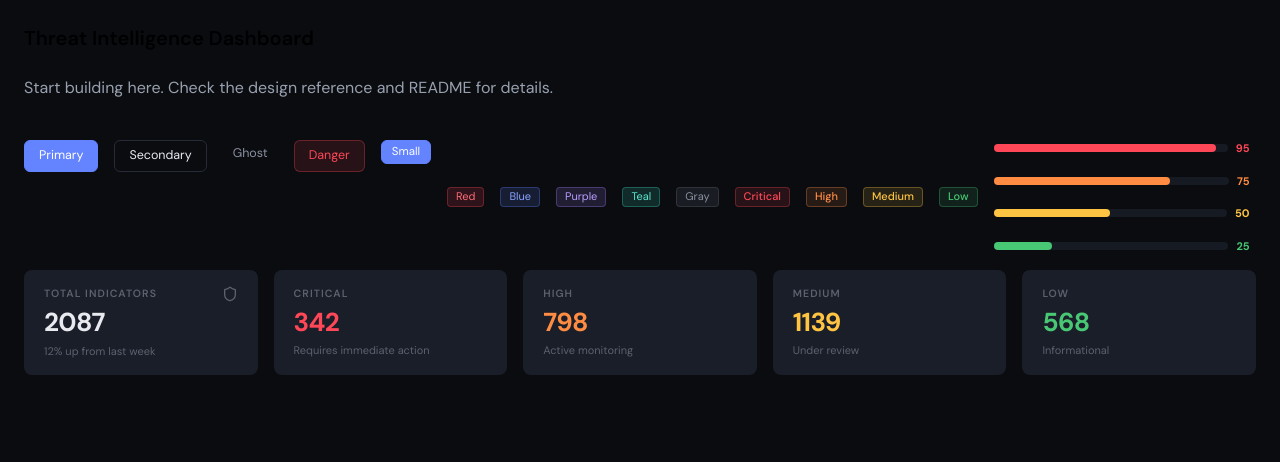
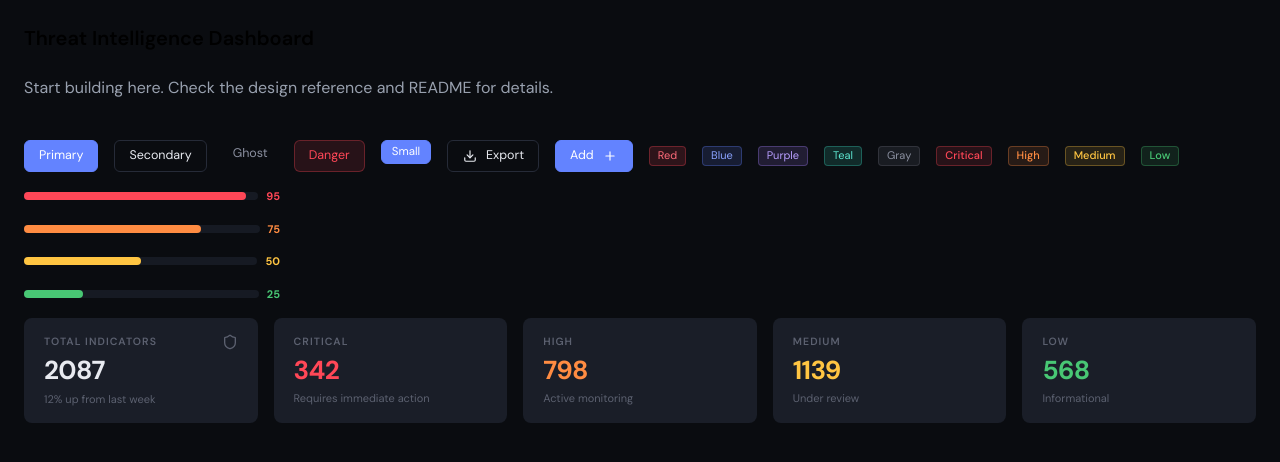
Before and after one commit to leomerlo/take-home-challenge-0326, a React (Vite) app: page / in a window 1280 px wide. Shown: the top 462 px of the page. Built offline with nearby package versions, Linux system fonts and the light colour scheme.

Commit message:
Add icons to button component

```diff
--- a/src/App.tsx
+++ b/src/App.tsx
@@ -15,7 +15,7 @@ import AppButton from './components/global/AppButton';
 import AppConfidenceBar from './components/global/AppConfidenceBar';
 import AppDashboardCard from './components/global/AppDashboardCard';
 import AppTags from './components/global/AppTags';
-import { Shield } from 'lucide-react';
+import { Download, Plus, Shield } from 'lucide-react';
 
 function App() {
   return (
@@ -37,6 +37,12 @@ function App() {
         </AppButton>
         <AppButton size="small" onClick={() => {}}>
           Small
+        </AppButton>
+        <AppButton variant="secondary" icon={<Download size={14} />} iconPosition="left" onClick={() => {}}>
+          Export
+        </AppButton>
+        <AppButton variant="primary" icon={<Plus size={14} />} iconPosition="right" onClick={() => {}}>
+          Add
         </AppButton>
       </div>
       <div className="flex flex-wrap gap-4 items-center">
--- a/src/components/global/AppButton.tsx
+++ b/src/components/global/AppButton.tsx
@@ -2,18 +2,19 @@ import React, { useMemo } from 'react'
 
 export type AppButtonVariant = 'primary' | 'secondary' | 'ghost' | 'danger'
 export type AppButtonSize = 'small' | 'medium'
+export type AppButtonIconPosition = 'left' | 'right'
 
-type Props = {
+const AppButton = (props: {
     children: React.ReactNode
     onClick: () => void
     disabled?: boolean
     variant?: AppButtonVariant
     size?: AppButtonSize
     className?: string
-}
-
-const AppButton = (props: Props) => {
-    const { children, onClick, disabled, variant = 'primary', size = 'medium', className = '' } = props
+    iconPosition?: AppButtonIconPosition
+    icon?: React.ReactNode
+}) => {
+    const { children, onClick, disabled, variant = 'primary', size = 'medium', className = '', iconPosition = 'left', icon } = props
 
     /**
      * Generate the variant classes based on the variant prop
@@ -24,16 +25,16 @@ const AppButton = (props: Props) => {
         switch (variant) {
             case 'primary':
             default:
-                return 'bg-[var(--augur-blue)] text-white border-1 border-[var(--augur-blue)]'
+                return 'bg-[var(--augur-blue)] text-white border-1 border-[var(--augur-blue)] hover:brightness-[1.15]'
 
             case 'secondary':
-                return 'bg-transparent text-[var(--text-primary)] border-1 border-[var(--border-default)]'
+                return 'bg-transparent text-[var(--text-primary)] border-1 border-[var(--border-default)] hover:bg-(--bg-card) hover:border-(--border-hover)'
 
             case 'ghost':
-                return 'bg-transparent text-[var(--text-secondary)] px-[10px]! py-[6px]! border-none!'
+                return 'bg-transparent text-[var(--text-secondary)] px-[10px]! py-[6px]! border-none! hover:bg-(--bg-card) hover:text-(--text-primary)'
 
             case 'danger':
-                return 'bg-[var(--severity-critical-bg)] text-[var(--severity-critical)] border-1 border-[var(--severity-critical-border)]'
+                return 'bg-[var(--severity-critical-bg)] text-[var(--severity-critical)] border-1 border-[var(--severity-critical-border)] hover:brightness-[1.5]'
         }
     }, [variant])
 
@@ -53,11 +54,13 @@ const AppButton = (props: Props) => {
 
     return (
         <button
-            className={`inline-flex items-center justify-center gap-2 px-[14px] py-[7px] rounded-md border hover:filter-brightness-110 font-sans text-md cursor-pointer whitespace-nowrap leading-tight ${variantClass} ${sizeClass} ${className}`}
+            className={`inline-flex items-center justify-center gap-2 px-[14px] py-[7px] rounded-md border font-sans text-md cursor-pointer whitespace-nowrap leading-tight ${variantClass} ${sizeClass} ${className}`}
             onClick={onClick}
             disabled={disabled}
         >
+            {icon && iconPosition === 'left' && <div className="flex items-center justify-center w-4 h-4">{icon}</div>}
             {children}
+            {icon && iconPosition === 'right' && <div className="flex items-center justify-center w-4 h-4">{icon}</div>}
         </button>
   )
 }
```
